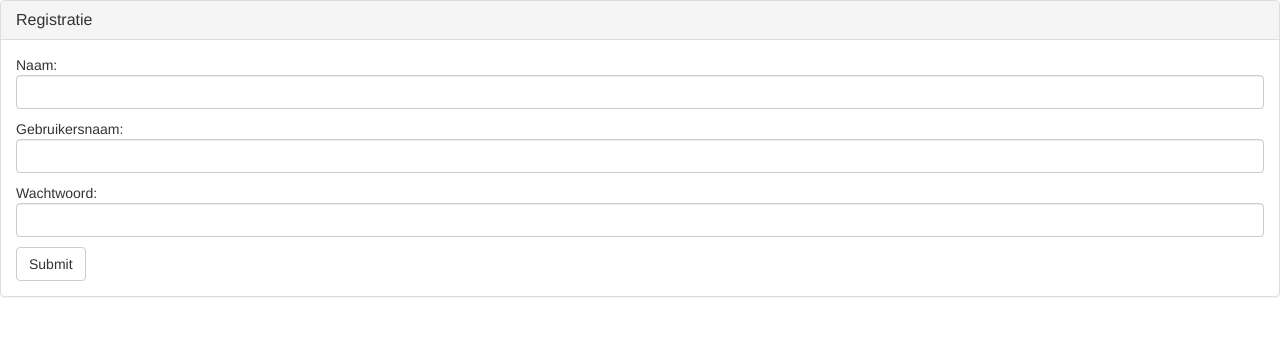
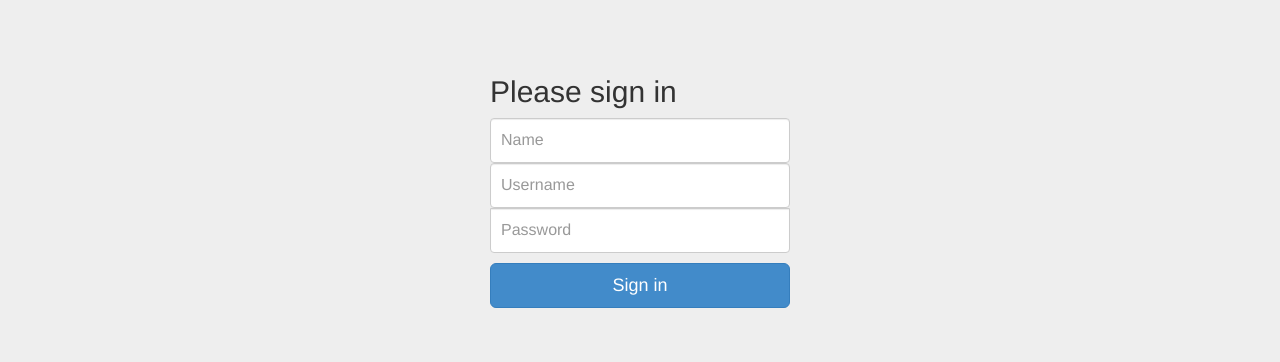
Before and after one commit to StephenDH/Oefening1, a PHP site: page / in a window 1280 px wide. Shown: the top 362 px of the page. Run offline with PHP 8.4, Linux system fonts and the light colour scheme.

Commit message:
added signin css file and layout

```diff
--- /dev/null
+++ b/css/signup.css
@@ -0,0 +1,40 @@
+body {
+  padding-top: 40px;
+  padding-bottom: 40px;
+  background-color: #eee;
+}
+
+.form-signin {
+  max-width: 330px;
+  padding: 15px;
+  margin: 0 auto;
+}
+.form-signin .form-signin-heading,
+.form-signin .checkbox {
+  margin-bottom: 10px;
+}
+.form-signin .checkbox {
+  font-weight: normal;
+}
+.form-signin .form-control {
+  position: relative;
+  height: auto;
+  -webkit-box-sizing: border-box;
+     -moz-box-sizing: border-box;
+          box-sizing: border-box;
+  padding: 10px;
+  font-size: 16px;
+}
+.form-signin .form-control:focus {
+  z-index: 2;
+}
+.form-signin input[type="email"] {
+  margin-bottom: -1px;
+  border-bottom-right-radius: 0;
+  border-bottom-left-radius: 0;
+}
+.form-signin input[type="password"] {
+  margin-bottom: 10px;
+  border-top-left-radius: 0;
+  border-top-right-radius: 0;
+}
--- a/index.php
+++ b/index.php
@@ -26,25 +26,22 @@
 </head>
 <body>
 	<?php if($showResult) { ?>
-			<div class="jumbotron">
-				<h1>Welkom <?php echo $real_name ?></h1>
-				<p>Je gebruikersnaam is <?php echo $user_name ?></p>
-			</div>
+		<link rel="stylesheet" type="text/css" href="css/bootstrap.css">
+		<div class="jumbotron">
+			<h1>Welkom <?php echo $real_name ?></h1>
+			<p>Je gebruikersnaam is <?php echo $user_name ?></p>
+		</div>
 
 	<?php }else{ ?>
-			<div class="panel panel-default">
-				<div class="panel-heading">
-					<h1 class="panel-title">Registratie</h1>
-				</div>
-
-				<div class="panel-body">
-					<form method="post">
-						<p>Naam: 		   <input type="text" 	  name="real_name" class="form-control"/></p>
-						<p>Gebruikersnaam: <input type="text" 	  name="user_name" class="form-control"/></p>
-						<p>Wachtwoord: 	   <input type="password" name="password"  class="form-control"/></p>
-						<input type="submit" class="btn btn-default">
-					</form>
-				</div>
+		<link rel="stylesheet" type="text/css" href="css/signup.css">
+			<div class="container">
+				<form class="form-signin" method="post">
+					<h2 class="form-signin-heading">Please sign in</h2>
+					<input type="text" 	  name="real_name" class="form-control" placeholder="Name"/>
+					<input type="text" 	  name="user_name" class="form-control" placeholder="Username"/>
+					<input type="password" name="password"  class="form-control" placeholder="Password"/>
+					<button type="submit" class="btn btn-lg btn-primary btn-block">Sign in</button>
+				</form>
 			</div>
 	<?php } ?>
 </body>
```
